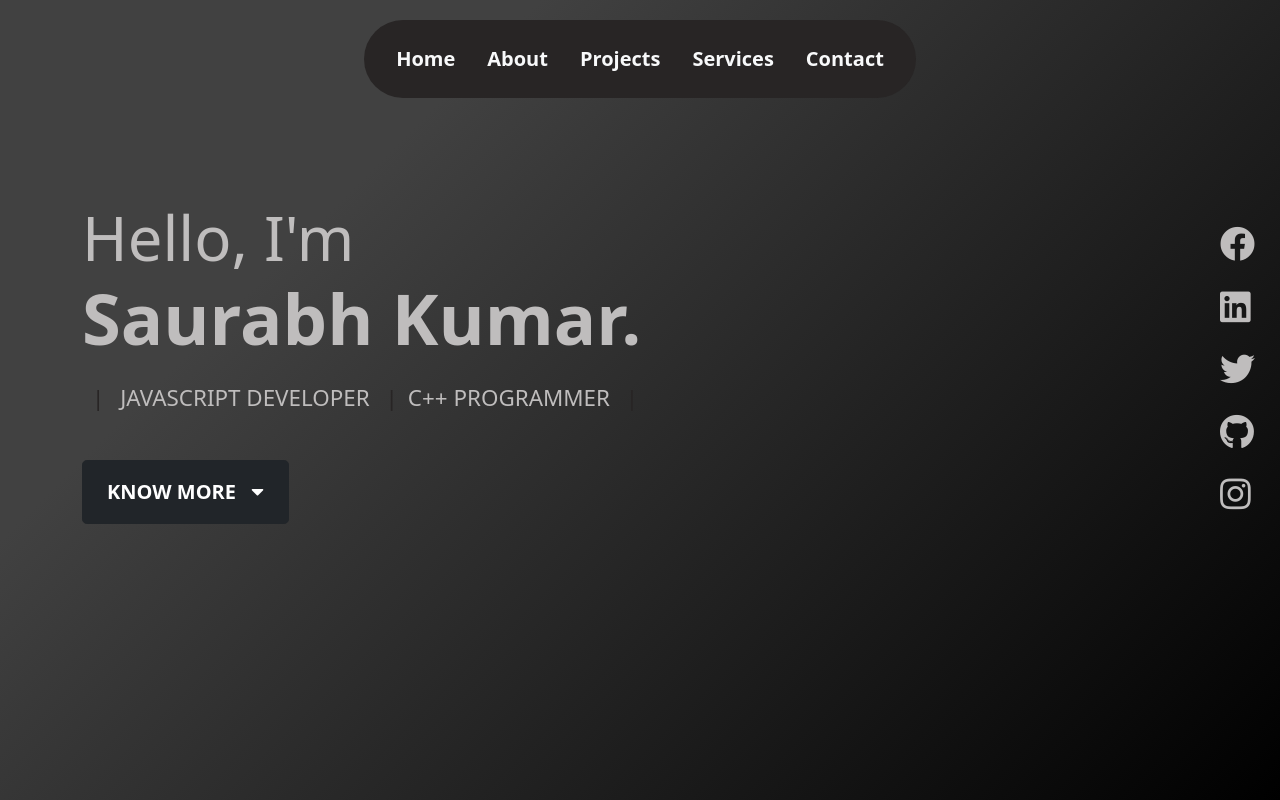
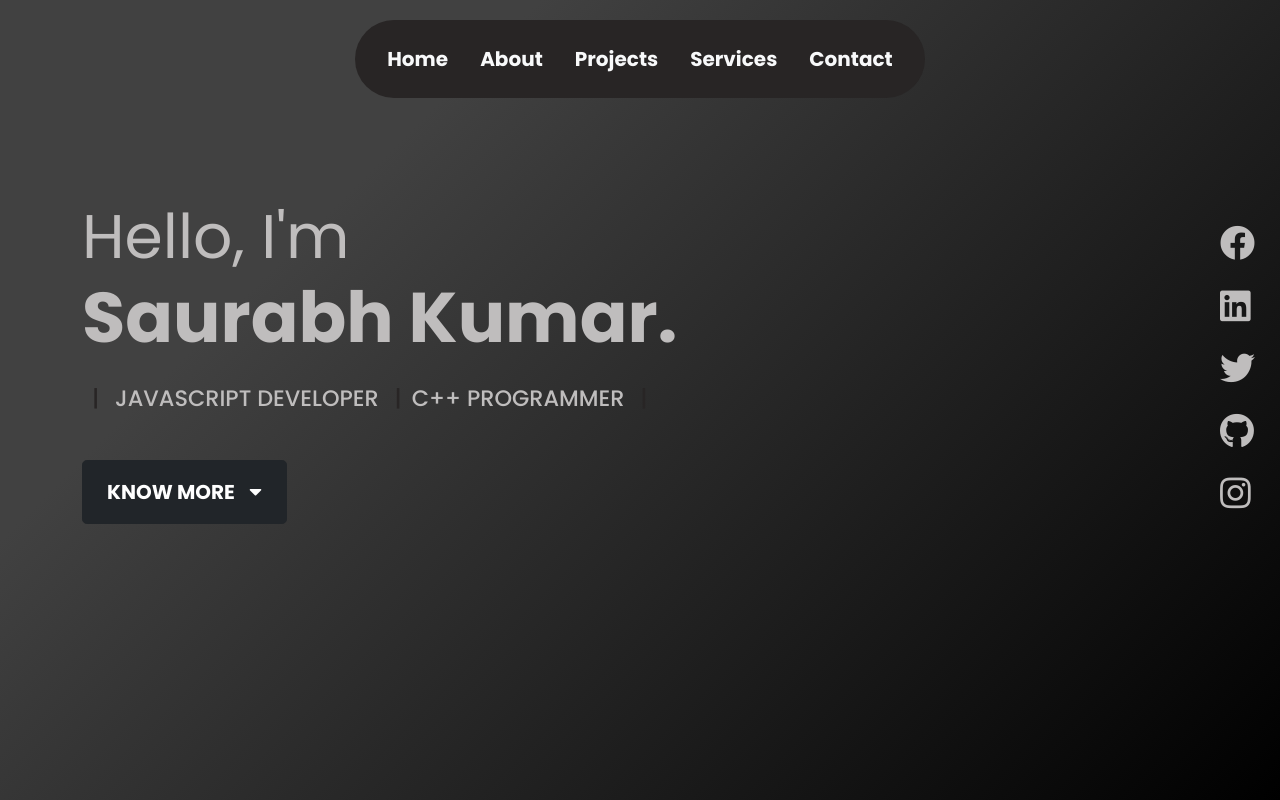
Before and after one commit to saurabhkumar23/my-portfolio, a React (Create React App) app: page / in a window 1280 px wide. Shown: the top 800 px of the page. Built offline with nearby package versions, Linux system fonts and the light colour scheme.

Commit message:
add poppins font

```diff
--- a/public/index.html
+++ b/public/index.html
@@ -26,6 +26,9 @@
       work correctly both with client-side routing and a non-root public URL.
       Learn how to configure a non-root public URL by running `npm run build`.
     -->
+    <link rel="preconnect" href="https://fonts.googleapis.com">
+    <link rel="preconnect" href="https://fonts.gstatic.com" crossorigin>
+    <link href="https://fonts.googleapis.com/css2?family=Poppins:wght@100;200;400;500;600;700&display=swap" rel="stylesheet">
     <link rel="stylesheet" href="https://cdnjs.cloudflare.com/ajax/libs/font-awesome/5.15.2/css/all.min.css">
     <link href="https://cdn.jsdelivr.net/npm/bootstrap@5.0.0-beta1/dist/css/bootstrap.min.css" rel="stylesheet" integrity="sha384-giJF6kkoqNQ00vy+HMDP7azOuL0xtbfIcaT9wjKHr8RbDVddVHyTfAAsrekwKmP1" crossorigin="anonymous">
     <title>Saurabh Kumar</title>
--- a/src/components/About.js
+++ b/src/components/About.js
@@ -45,7 +45,7 @@
                             </div>
                             <div className='progress'>
                                 <div className='pro-value pro-value5'>
-                                    <p>NODEJS <span className='text-white float-end'>89%</span></p>
+                                    <p>NODEJS <span className='text-    white float-end'>89%</span></p>
                                 </div>
                             </div>
                         </div>
--- a/src/styles/initials.scss
+++ b/src/styles/initials.scss
@@ -2,6 +2,7 @@
     padding: 0;
     margin: 0;
     box-sizing: border-box;
+    font-family: poppins;
 }
 
 .btn:focus{
```
Also changed, not shown: 1 other file (tests, documents, lock files or other folders).
